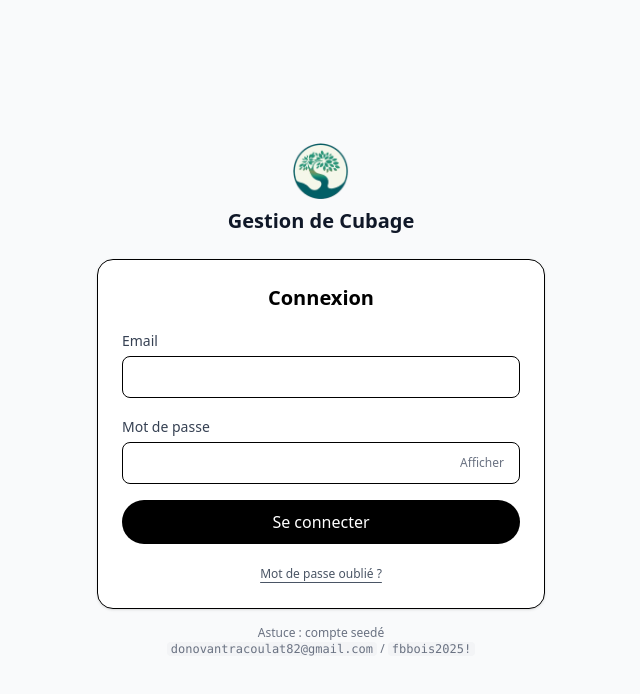
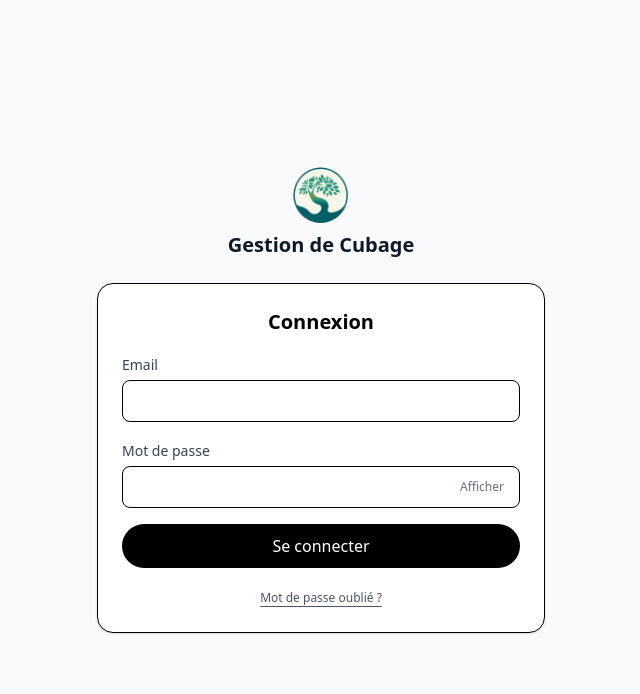
Before and after one commit to matthieubouillot/cubage-app-fbbois, a React (Vite) app in the folder apps/web/: page /login in a window 1280 px wide. Shown: the top 694 px of the page, without its empty margins (319-959 px from the left). Built offline with nearby package versions, Linux system fonts and the light colour scheme; no server answers.

Commit message:
delete aide compte

```diff
--- a/apps/web/src/pages/auth/LoginPage.tsx
+++ b/apps/web/src/pages/auth/LoginPage.tsx
@@ -101,16 +101,6 @@ export default function LoginPage() {
             </Link>
           </div>
         </form>
-
-        {/* Aide / comptes seed */}
-        <div className="mt-4 text-center text-xs text-gray-500">
-          Astuce : compte seedé
-          <br />
-          <code className="bg-gray-100 px-1 rounded">
-          donovantracoulat82@gmail.com
-          </code>{" "}
-          / <code className="bg-gray-100 px-1 rounded">fbbois2025!</code>
-        </div>
       </div>
     </div>
   );
```
